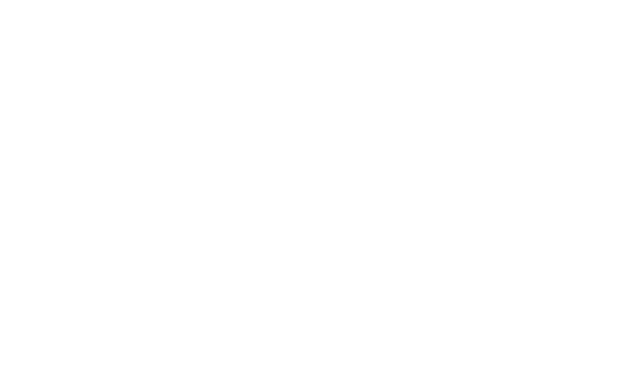
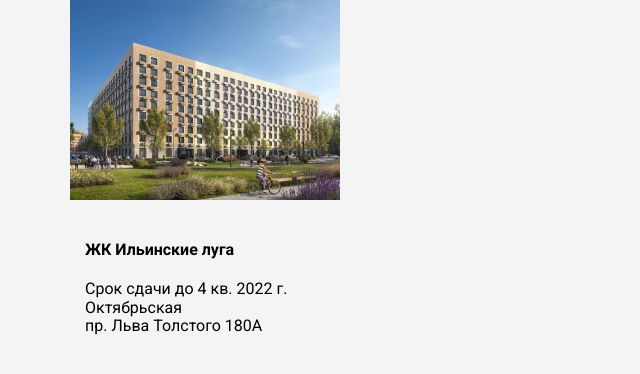
Before and after one commit to Suric1/testProject, a website: page app/index.html in a window 1280 px wide. Shown: the whole page, without its empty margins (0-640 px from the left). Drawn offline with Linux system fonts and the light colour scheme.

Commit message:
add card project

```diff
--- a/app/index.html
+++ b/app/index.html
@@ -7,28 +7,38 @@
   <link rel="shortcut icon" href="favicon.ico" type="image/x-icon">
   <meta http-equiv="X-UA-Compatible" content="ie=edge">
   <meta name="theme-color" content="#111111">
-  <title>MaxGraph New Site</title>
-  <link rel="preload" href="fonts/MullerRegular.woff2" as="font" type="font/woff2" crossorigin>
+  <title>Тестовое задание</title>
   <link rel="stylesheet" href="css/vendor.css">
   <link rel="stylesheet" href="css/main.css">
   <script defer src="js/main.js"></script>
 </head>
 
 <body class="page__body">
-  <div class="site-container">
-    <header class="header">
-  <div class="container"></div>
-</header>
 
-    <main class="main">
+    <div class="container">
+      <div class="row">
+        <main class="main">
+<div class="card">
+  <div class="card__img">
+    <img src="./../img/cards/img.jpg" alt="ЖК Ильинские луга">
+  </div>
 
-    </main>
+  <div class="card__content">
+    <h4 class="card__title">ЖК Ильинские луга</h4>
+    <div class="card__term">Срок сдачи до 4 кв. 2022 г.</div>
+    <div class="card__metro">Октябрьская</div>
+    <div class="card__addres">пр. Льва Толстого 180А</div>
+  </div>
+</div>
+</main>
 
-    <footer class="footer">
-  <div class="container"></div>
-</footer>
+        <aside class="sidebar">
 
-  </div>
+</aside>
+
+      </div>
+    </div>
+
 </body>
 
 </html>
--- a/src/scss/_fonts.scss
+++ b/src/scss/_fonts.scss
@@ -1 +1,7 @@
 // @include font-face("Muller", "../fonts/MullerRegular", 400, normal);
+
+@import url('https://fonts.googleapis.com/css2?family=Roboto:wght@400;500;700&display=swap');
+
+* {
+  font-family: 'Roboto', sans-serif;
+}
--- /dev/null
+++ b/src/scss/components/_cards.scss
@@ -0,0 +1,23 @@
+.card {
+  ;
+
+  &__img {
+  }
+
+  &__content {
+    padding: 15px 15px 20px
+  }
+
+  &__title {
+
+  }
+
+  &__term {
+  }
+
+  &__metro {
+  }
+
+  &__addres {
+  }
+}
--- /dev/null
+++ b/src/scss/components/_sidebar.scss
@@ -0,0 +1,3 @@
+.sidebar {
+  width: 270px;
+}
--- a/src/scss/main.scss
+++ b/src/scss/main.scss
@@ -5,4 +5,23 @@
 @import "settings";
 
 // подключения компонентов страницы
-@import "./components/header";
+@import "./components/sidebar";
+@import "./components/cards";
+
+body {
+  background-color: #f4f4f4;
+}
+
+.container {
+
+  max-width: 1170px;
+  margin: 0 auto;
+
+}
+.main {
+  width: 870px;
+}
+.row {
+  display: flex;
+  justify-content: space-between;
+}
```
Also changed, not shown: src/index.html (+9 -7 lines), src/partials/aside.html (added, +3 -0 lines), src/partials/footer.html (deleted, +0 -3 lines), src/partials/head.html (+1 -2 lines), src/partials/header.html (deleted, +0 -3 lines), src/partials/main.html (added, +14 -0 lines), app/css/main.css, src/scss/components/_header.scss (deleted), 1 other file.
